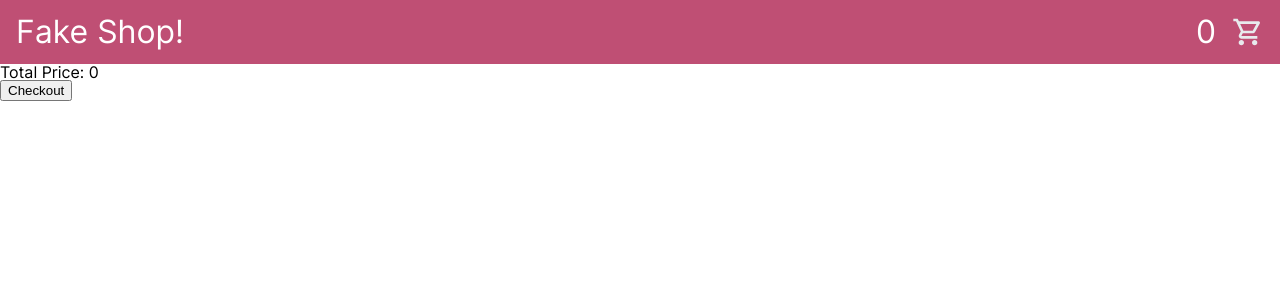
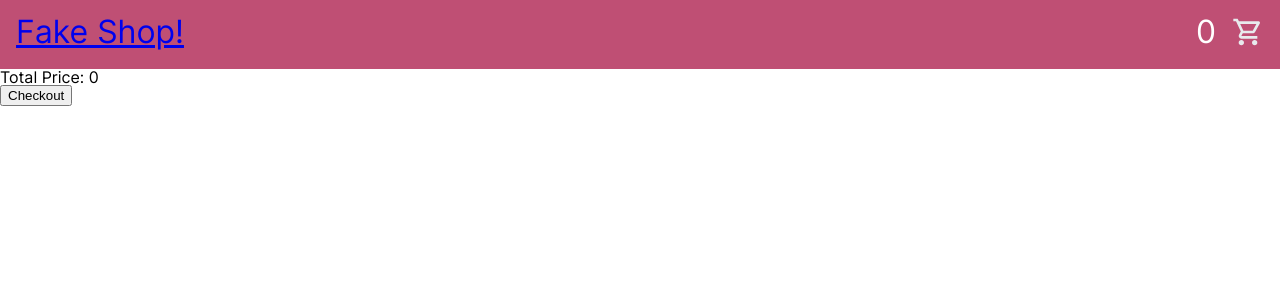
Before and after one commit to rafa1510/shopping-cart, a React (Vite) app: page /cart in a window 1280 px wide. Shown: the top 300 px of the page. Built offline with nearby package versions, Linux system fonts and the light colour scheme.

Commit message:
refactor: change navbar to link with router

```diff
--- a/src/components/StyledNavbar.tsx
+++ b/src/components/StyledNavbar.tsx
@@ -1,6 +1,7 @@
 import React from 'react'
 import styled from 'styled-components'
 import cartUrl from '../assets/img/cart.svg'
+import { Link } from 'react-router-dom'
 
 interface NavbarProps {
   className?: string
@@ -15,10 +16,12 @@ const CartContainer = styled.div`
 const Navbar = ({ className, cartCount }: NavbarProps) => {
   return (
     <div className={className}>
-      <h1>Fake Shop!</h1>
+      <Link to="/">Fake Shop!</Link>
       <CartContainer>
         <h1>{cartCount}</h1>
-        <img src={cartUrl} width="32px" alt="Shopping Cart"></img>
+        <Link to="cart">
+          <img src={cartUrl} width="32px" alt="Shopping Cart"></img>
+        </Link>
       </CartContainer>
     </div>
   )
--- a/src/pages/App.tsx
+++ b/src/pages/App.tsx
@@ -3,7 +3,6 @@ import { useState, useEffect } from 'react'
 import StyledHome from './Home'
 import StyledCart from './Cart'
 import { createBrowserRouter, RouterProvider } from 'react-router-dom'
-import StyledNavbar from '../components/StyledNavbar'
 import { Product } from '../components/StyledItemContainer'
 
 interface AppProps {
@@ -31,17 +30,16 @@ const App = ({ className }: AppProps) => {
   const router = createBrowserRouter([
     {
       path: '/',
-      element: <StyledHome handleCart={addToCart} />,
+      element: <StyledHome handleCart={addToCart} cart={cart} />,
     },
     {
       path: 'cart',
-      element: <StyledCart products={cart} handleCart={removeFromCart} />,
+      element: <StyledCart products={cart} handleCart={removeFromCart} cart={cart} />,
     },
   ])
 
   return (
     <div>
-      <StyledNavbar cartCount={cart.length} />
       <RouterProvider router={router} />
     </div>
   )
--- a/src/pages/Cart.tsx
+++ b/src/pages/Cart.tsx
@@ -1,21 +1,22 @@
 import React from 'react'
 import styled from 'styled-components'
 import StyledItemContainer from '../components/StyledItemContainer'
-import StyledButton from '../components/StyledButton'
+import StyledNavbar from '../components/StyledNavbar'
 import { Product } from '../components/StyledItemContainer'
 
 interface CartProps {
   className?: string
-  products: Array<Product>
+  cart: Array<Product>
   handleCart: Function
 }
 
-const Cart = ({ className, handleCart, products }: CartProps) => {
-  const totalPrice = products?.reduce((total, product) => total + product.price, 0)
+const Cart = ({ className, handleCart, cart }: CartProps) => {
+  const totalPrice = cart?.reduce((total, product) => total + product.price, 0)
 
   return (
     <div className={className}>
-      <StyledItemContainer products={products} handleCart={handleCart} buttonText={'Remove from cart'} />
+      <StyledNavbar cartCount={cart.length} />
+      <StyledItemContainer products={cart} handleCart={handleCart} buttonText={'Remove from cart'} />
       <h1>Total Price: {totalPrice} </h1>
       <button> Checkout </button>
     </div>
--- a/src/pages/Home.tsx
+++ b/src/pages/Home.tsx
@@ -2,14 +2,16 @@ import React from 'react'
 import { useState, useEffect } from 'react'
 import styled from 'styled-components'
 import StyledItemContainer from '../components/StyledItemContainer'
+import StyledNavbar from '../components/StyledNavbar'
 import { Product } from '../components/StyledItemContainer'
 
 interface HomeProps {
   className?: string
   handleCart: Function
+  cart: Array<Product>
 }
 
-const Home = ({ className, handleCart }: HomeProps) => {
+const Home = ({ className, handleCart, cart }: HomeProps) => {
   const [products, setProducts] = useState(Array<Product>)
   const [error, setError] = useState(null)
 
@@ -34,6 +36,7 @@ const Home = ({ className, handleCart }: HomeProps) => {
 
   return (
     <div className={className}>
+      <StyledNavbar cartCount={cart.length} />
       <StyledItemContainer products={products} handleCart={handleCart} buttonText={'Add to cart'} />
     </div>
   )
```
